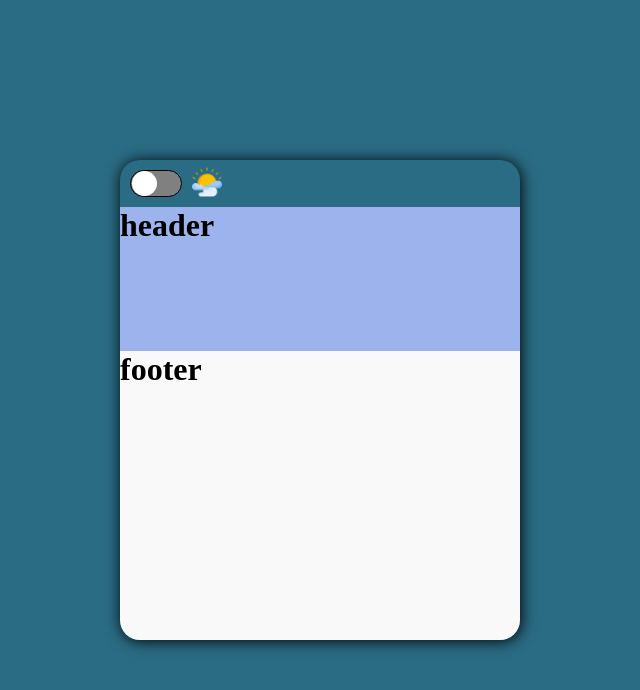
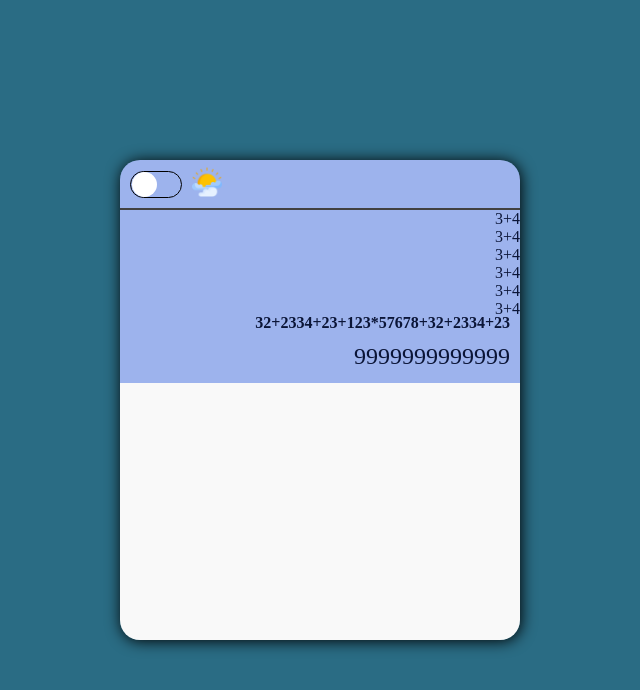
Before and after one commit to SaikatDeb12/calculator-react, a React (Vite) app: page / in a window 1280 px wide. Shown: the top 690 px of the page, without its empty margins (320-960 px from the left). Built offline with nearby package versions, Linux system fonts and the light colour scheme.

Commit message:
added history, execution, result sections

```diff
--- a/src/App.css
+++ b/src/App.css
@@ -35,11 +35,13 @@
 }
 
 .navbar {
-  top: 0;
-  left: 0;
   display: flex;
+  border-bottom: 2px solid rgb(66, 65, 65);
   align-items: center;
-  box-shadow: 0px 0px 5px rgba(0, 0, 0, 1.2);
+  box-shadow: 10px 0px 15px rgba(0, 0, 0, 1.2);
+  height: 10%;
+  z-index: 1000;
+  background-color: var(--bg-color-1);
 }
 
 .slidebar {
@@ -47,7 +49,7 @@
   border-radius: 20px;
   width: 50px;
   height: 25px;
-  background-color: gray;
+  /* background-color: transparent; */
   border: 1px solid black;
 }
 
@@ -66,5 +68,22 @@
 }
 
 .main-section {
-  height: 100%;
+  height: 90%;
 }
+
+.custom-scroll::-webkit-scrollbar {
+  height: 5px;
+  width: 10px;
+}
+
+.custom-scroll::-webkit-scrollbar-track {
+  background-color: transparent;
+}
+
+.custom-scroll::-webkit-scrollbar-thumb {
+  background-color: rgba(0, 0, 0, 0.14);
+}
+
+.custom-scroll::-webkit-scrollbar-thumb:hover {
+  background-color: gray;
+}
--- a/src/footer/Footer.jsx
+++ b/src/footer/Footer.jsx
@@ -2,9 +2,80 @@ import React from "react";
 import "./footer.css";
 
 function Footer() {
+  const keys = [
+    {
+      label: "1",
+      keyCode: 49,
+    },
+    {
+      label: "2",
+      keyCode: 50,
+    },
+    {
+      label: "3",
+      keyCode: 51,
+    },
+    {
+      label: "4",
+      keyCode: 52,
+    },
+    {
+      label: "5",
+      keyCode: 53,
+    },
+    {
+      label: "6",
+      keyCode: 54,
+    },
+    {
+      label: "7",
+      keyCode: 55,
+    },
+    {
+      label: "8",
+      keyCode: 56,
+    },
+    {
+      label: "9",
+      keyCode: 57,
+    },
+  ];
+  const symbols = [
+    {
+      symbols: "<=",
+      value: "backspace",
+      keyCode: 8,
+    },
+    {
+      symbols: "/",
+      value: "/",
+      keyCode: 191,
+    },
+    {
+      symbols: "x",
+      value: "*",
+      keyCode: 106,
+    },
+    {
+      symbols: "-",
+      value: "-",
+      keyCode: 189,
+    },
+    {
+      symbols: "+",
+      value: "+",
+      keyCode: 107,
+    },
+  ];
+
   return (
     <div className="footer">
-      <h1>footer</h1>
+      <div className="keys">
+        {keys.map((ele, ind) => {
+          <p key={ind}>{ele.label}</p>;
+        })}
+      </div>
+      <div className="symbols"></div>
     </div>
   );
 }
--- a/src/footer/footer.css
+++ b/src/footer/footer.css
@@ -1,4 +1,4 @@
 .footer {
-  height: 100%;
+  height: 70%;
   background-color: var(--bg-color-2);
 }
--- a/src/header/Header.jsx
+++ b/src/header/Header.jsx
@@ -3,8 +3,33 @@ import "./header.css";
 
 function Header() {
   return (
-    <div className="header">
-      <h1>header</h1>
+    <div className="header custom-scroll">
+      <div className="history ">
+        <p>3+4</p>
+        <p>3+4</p>
+        <p>3+4</p>
+        <p>3+4</p>
+        <p>3+4</p>
+        <p>3+4</p>
+        <p>3+4</p>
+        <p>3+4</p>
+        <p>3+4</p>
+        <p>3+4</p>
+        <p>3+4</p>
+        <p>3+4</p>
+        <p>3+4</p>
+        <p>3+4</p>
+        <p>3+4</p>
+        <p>3+4</p>
+        <p>3+4</p>
+        <p>3+4</p>
+      </div>
+      <div className="execution">
+        <p>32+2334+23+123*57678+32+2334+23</p>
+      </div>
+      <div className="result">
+        <p>9999999999999</p>
+      </div>
     </div>
   );
 }
--- a/src/header/header.css
+++ b/src/header/header.css
@@ -1,4 +1,36 @@
 .header {
+  height: 40%;
+  text-align: end;
+  color: white;
+  background-color: var(--bg-color-1);
+  color: var(--bg-color-3);
+}
+
+.history {
+  height: 60%;
+  /* border: 1px solid green; */
+  overflow: auto;
+
+  width: 100%;
+  padding-right: 10px;
+}
+
+.execution {
+  height: 10%;
+  padding-right: 10px;
+  /* overflow: auto; */
+}
+
+.execution {
+  font-weight: 800;
+}
+
+.result {
+  display: flex;
+  align-items: center;
+  justify-content: end;
   height: 30%;
-  background-color: var(--bg-color-1);
+  padding-right: 10px;
+  font-size: x-large;
+  font-weight: 500;
 }
```
